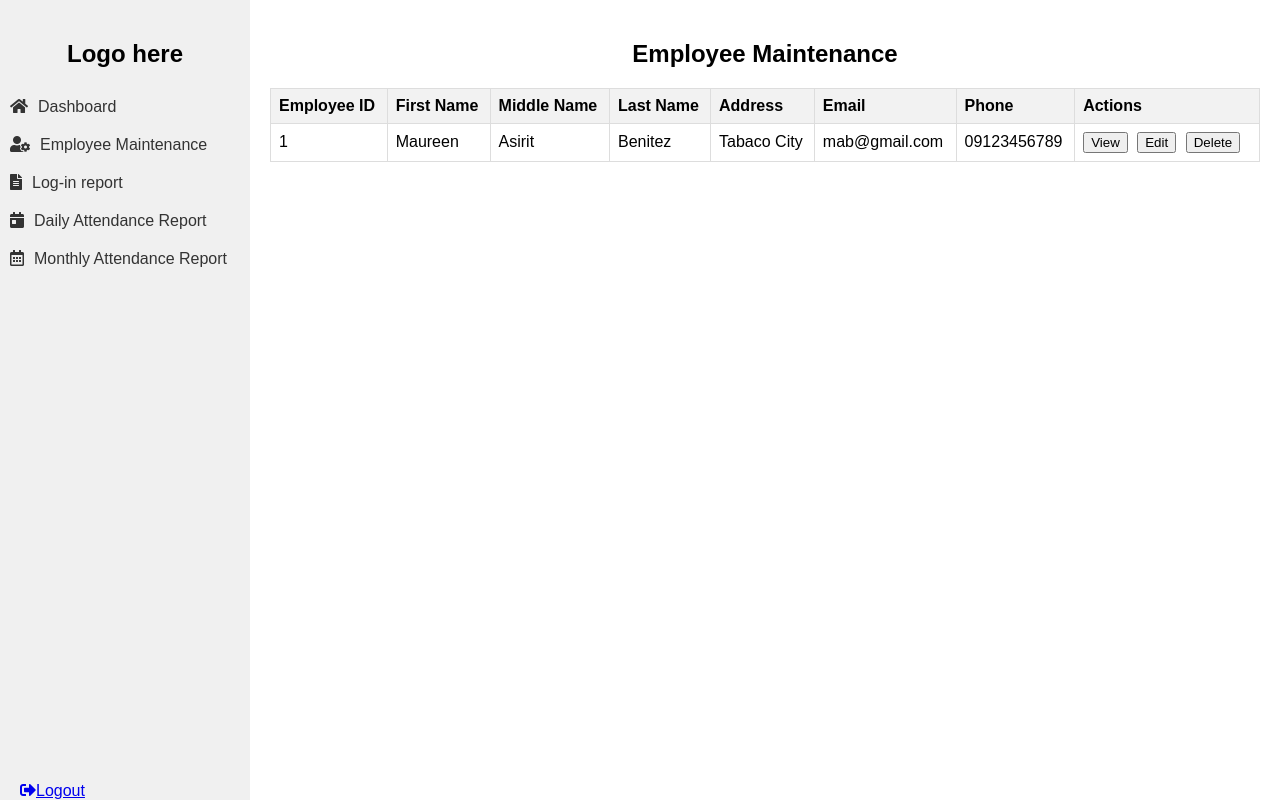
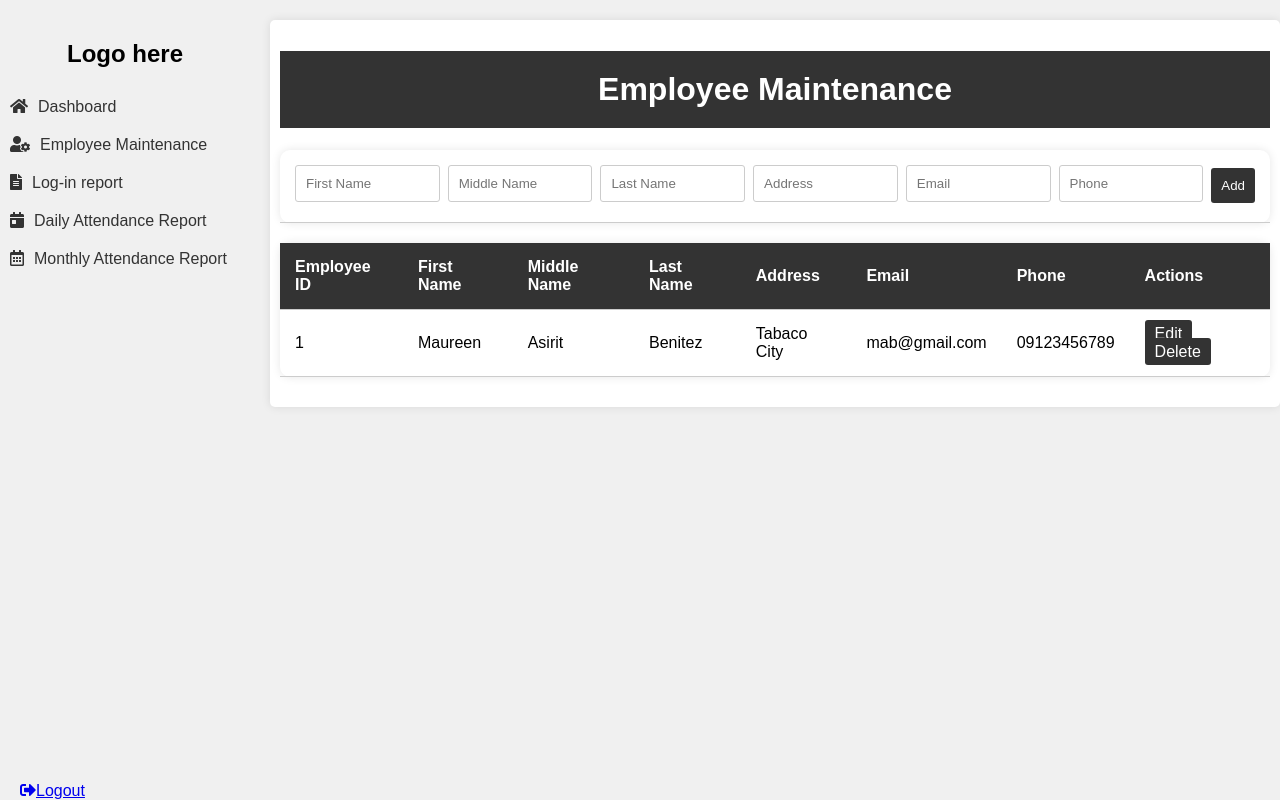
Before and after one commit to thirdxx/Employee-Attendance-System, a PHP site: page /employee_maintenance.php in a window 1280 px wide. Run offline with PHP 8.4, Linux system fonts and the light colour scheme; data comes from the database, SQL or seed files in the repository; data that the repository does not hold is empty.

Commit message:
Update the Employee Maintenance

```diff
--- a/Employee Attendance System/css/emp_maintenance.css
+++ b/Employee Attendance System/css/emp_maintenance.css
@@ -1,16 +1,82 @@
 /* Table styles */
+body {
+  font-family: Arial, sans-serif;
+  background-color: #f0f0f0;
+  margin: 0;
+  padding: 0;
+}
+
+h1 {
+  text-align: center;
+  background-color: #333;
+  color: #fff;
+  padding: 20px;
+}
+
+table {
+  width: 100%;
+  margin: 20px auto;
+  background-color: #fff;
+  border-collapse: collapse;
+  border-radius: 10px;
+  box-shadow: 0 0 10px rgba(0, 0, 0, 0.1);
+}
+
+th,
+td {
+  padding: 15px;
+  text-align: left;
+  border-bottom: 1px solid #ccc;
+}
+
+th {
+  background-color: #333;
+  color: #fff;
+}
+
+form {
+  width: 100%;
+  margin: 0 auto;
+  background-color: #fff;
+  padding: 10px;
+  border-radius: 5px;
+  box-shadow: 0 0 10px rgba(0, 0, 0, 0.1);
+}
+
+form input[type="text"] {
+  width: 100%;
+  padding: 10px;
+  margin-bottom: 5px;
+  border: 1px solid #ccc;
+  border-radius: 3px;
+}
+
+form button[type="submit"] {
+  width: 100%;
+  padding: 10px;
+  background-color: #333;
+  color: #fff;
+  border: none;
+  border-radius: 3px;
+  cursor: pointer;
+}
+
+form button[type="submit"]:hover {
+  background-color: #555;
+}
 table {
   border-collapse: collapse;
   width: 100%;
 }
-        th, td {
+/* th,
+td {
   border: 1px solid #dddddd;
   text-align: left;
   padding: 8px;
 }
 th {
   background-color: #f2f2f2;
-        }
+} */
 tr:nth-child(even) {
   background-color: #f9f9f9;
 }
@@ -20,3 +86,18 @@
 h2 {
   text-align: center;
 }
+.edit-button,
+.delete-button {
+  padding: 5px 10px;
+  background-color: #333;
+  color: #fff;
+  border: none;
+  border-radius: 3px;
+  text-decoration: none;
+  cursor: pointer;
+}
+
+.edit-button:hover,
+.delete-button:hover {
+  background-color: #555;
+}
--- /dev/null
+++ b/Employee Attendance System/emp_maintenance_crud/emp_add.php
@@ -0,0 +1,59 @@
+<?php
+$host = 'localhost';
+$db = 'EmployeeAttendanceSystem';
+$user = 'root';
+$password = '';
+
+try {
+    $conn = new PDO("mysql:host=$host;dbname=$db", $user, $password);
+    $conn->setAttribute(PDO::ATTR_ERRMODE, PDO::ERRMODE_EXCEPTION);
+} catch (PDOException $e) {
+    echo "Connection failed: " . $e->getMessage();
+}
+
+$sql = "SELECT employee_id, first_name, middle_name, last_name, address, email, phone FROM employee";
+$result = $conn->query($sql);
+?>
+
+<!DOCTYPE html>
+<html>
+<head>
+    <title>Employee Database</title>
+    <link rel="stylesheet" href="css/emp_maintenance.css">
+</head>
+<body>
+    <h1>Employee Maintenance</h1>
+
+    <table>
+        <thead>
+            <tr>
+                <th>Employee ID</th>
+                <th>First Name</th>
+                <th>Middle Name</th>
+                <th>Last Name</th>
+                <th>Address</th>
+                <th>Email</th>
+                <th>Phone</th>
+                <th>Actions</th>
+            </tr>
+        </thead>
+        <tbody>
+            <?php foreach ($result as $row): ?>
+                <tr>
+                    <td><?php echo $row['employee_id']; ?></td>
+                    <td><?php echo $row['first_name']; ?></td>
+                    <td><?php echo $row['middle_name']; ?></td>
+                    <td><?php echo $row['last_name']; ?></td>
+                    <td><?php echo $row['address']; ?></td>
+                    <td><?php echo $row['email']; ?></td>
+                    <td><?php echo $row['phone']; ?></td>
+                    <td class="actions">
+                        <a class="edit-button" href='edit.php?id=<?php echo $row['id']; ?>'>Edit</a>
+                        <a class="delete-button" href='delete.php?id=<?php echo $row['id']; ?>'>Delete</a>
+                    </td>
+                </tr>
+            <?php endforeach; ?>
+        </tbody>
+    </table>
+</body>
+</html>
--- a/Employee Attendance System/employee_maintenance.php
+++ b/Employee Attendance System/employee_maintenance.php
@@ -5,12 +5,13 @@
     <title>Employee Maintenance</title>
     <link rel="stylesheet" href="https://cdnjs.cloudflare.com/ajax/libs/font-awesome/5.15.4/css/all.min.css"> <!-- Font Awesome CDN -->
     <link rel="stylesheet" href="css/dashboard.css"> <!-- Assuming this contains your main styles -->
-	<link rel="stylesheet" href="css/emp_maintenance.css">
+    <link rel="stylesheet" href="css/emp_maintenance.css">
 </head>
 <body>
 
 <!-- Sidebar from main.php -->
 <div class="sidebar">
+
     <h2>Logo here</h2>
     <ul>
         <li><a href="dashboard.php"><i class="fas fa-home"></i>Dashboard</a></li>
@@ -21,78 +22,23 @@
     </ul>
     <a href="admin_login.php" class="logout-btn"><i class="fas fa-sign-out-alt"></i>Logout</a>
 </div>
-
-<!-- Content Area -->
 <div class="content">
-    <h2>Employee Maintenance</h2>
-
-    <!-- Employee Table -->
-    <table>
-        <thead>
+<form method="post" action="emp_maintenance_crud/emp_process.php">
+        <table>
             <tr>
-                <th>Employee ID</th>
-                <th>First Name</th>
-                <th>Middle Name</th>
-                <th>Last Name</th>
-                <th>Address</th>
-                <th>Email</th>
-                <th>Phone</th>
-                <th>Actions</th>
+                <td><input type="text" name="first_name" placeholder="First Name" required></td>
+                <td><input type="text" name="middle_name" placeholder="Middle Name"></td>
+                <td><input type="text" name="last_name" placeholder="Last Name" required></td>
+                <td><input type="text" name="address" placeholder="Address" required></td>
+                <td><input type="text" name="email" placeholder="Email" required></td>
+                <td><input type="text" name="phone" placeholder="Phone" required></td>
+                <td><button type="submit" name="add">Add</button></td>
             </tr>
-        </thead>
-        <tbody>
-            <?php
-            // MySQL database connection
-            $host = "localhost";
-            $dbname = "EmployeeAttendanceSystem";
-            $username = "root";
-            $password = "";
-
-            try {
-                $pdo = new PDO("mysql:host=$host;dbname=$dbname", $username, $password);
-                $pdo->setAttribute(PDO::ATTR_ERRMODE, PDO::ERRMODE_EXCEPTION);
-
-                // Fetch employee data from the database
-                $stmt = $pdo->query("SELECT * FROM employee"); // Replace 'employee' with your actual table name
-
-                while ($employee = $stmt->fetch(PDO::FETCH_ASSOC)) {
-                    echo "<tr>";
-                    echo "<td>{$employee['employee_id']}</td>";
-                    echo "<td>{$employee['first_name']}</td>";
-                    echo "<td>{$employee['middle_name']}</td>";
-                    echo "<td>{$employee['last_name']}</td>";
-                    echo "<td>{$employee['address']}</td>";
-                    echo "<td>{$employee['email']}</td>";
-                    echo "<td>{$employee['phone']}</td>";
-                    echo "<td class='action-btns'>
-                            <button onclick='viewEmployee({$employee['employee_id']})'>View</button>
-                            <button onclick='editEmployee({$employee['employee_id']})'>Edit</button>
-                            <button onclick='deleteEmployee({$employee['employee_id']})'>Delete</button>
-                          </td>";
-                    echo "</tr>";
-                }
-            } catch (PDOException $e) {
-                echo "Error: " . $e->getMessage();
-            }
-            ?>
-        </tbody>
-    </table>
-
-    <!-- JavaScript functions to handle actions (view, edit, delete) -->
-    <script>
-        function viewEmployee(employeeId) {
-            alert(`View Employee ID: ${employeeId}`);
-        }
-
-        function editEmployee(employeeId) {
-            alert(`Edit Employee ID: ${employeeId}`);
-        }
-
-        function deleteEmployee(employeeId) {
-            alert(`Delete Employee ID: ${employeeId}`);
-        }
-    </script>
+            <tbody>
+                <?php include 'emp_maintenance_crud/emp_add.php'; ?>
+            </tbody>
+        </table>
+    </form>
 </div>
-
 </body>
 </html>
```
Also changed, not shown: Employee Attendance System/emp_add.php (added, +60 -0 lines), Employee Attendance System/emp_maintenance_crud/emp_delete.php (added, +31 -0 lines), Employee Attendance System/emp_maintenance_crud/emp_edit.php (added, +124 -0 lines), Employee Attendance System/emp_maintenance_crud/emp_process.php (added, +38 -0 lines), Employee Attendance System/emp_process.php (added, +38 -0 lines). Lines whose indentation alone changed are shown as unchanged.
